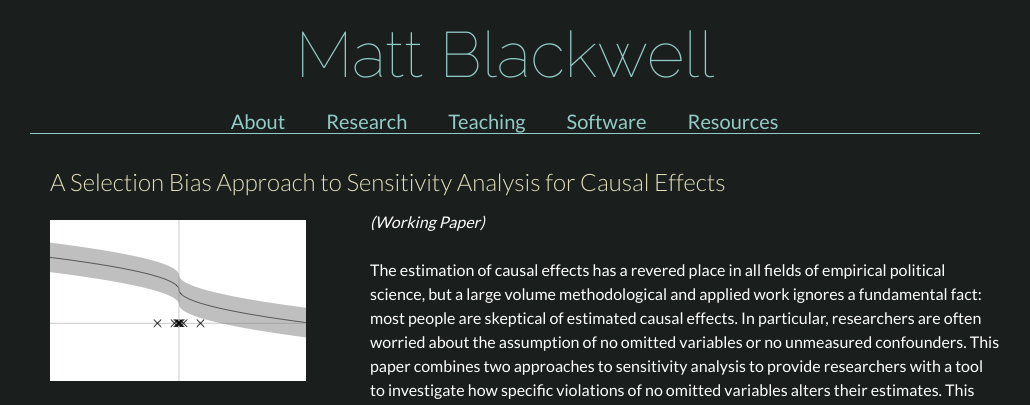
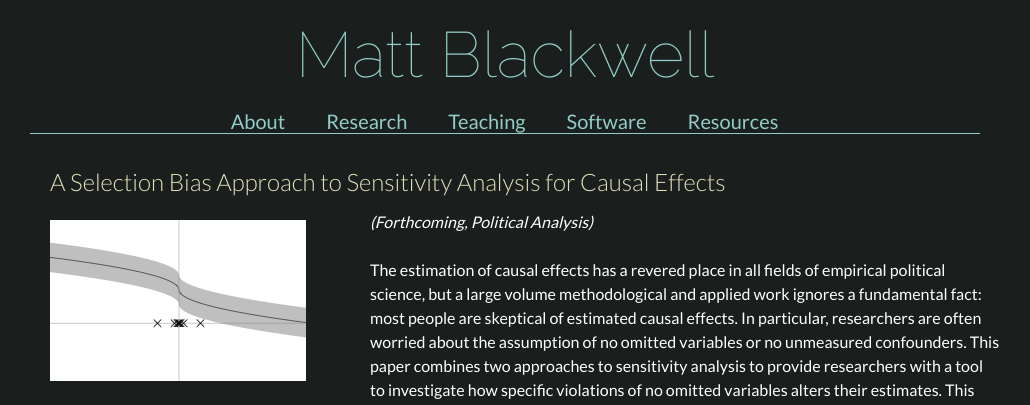
Before and after one commit to mattblackwell/mattblackwell.github.com, a Jekyll site: the page built from _posts/2012-12-20-sensitivity.md, in a window 1280 px wide. Shown: the top 405 px of the page, without its empty margins (135-1165 px from the left). Built offline with Jekyll 4.4.1, drawn with Linux system fonts in a browser that asks for light colours.

Commit message:
Updated for sensitivity in PA

```diff
--- a/_posts/2012-12-20-sensitivity.md
+++ b/_posts/2012-12-20-sensitivity.md
@@ -8,7 +8,7 @@ link: "/files/papers/sens.pdf"
 image: "/images/sens.png"
 image-alt: 'The waving flag of sensitivity analysis'
 ---
-*(Working Paper)*
+*(Forthcoming, Political Analysis)*
 
 The estimation of causal effects has a revered place in all fields of
 empirical political science, but a large volume methodological and
```
